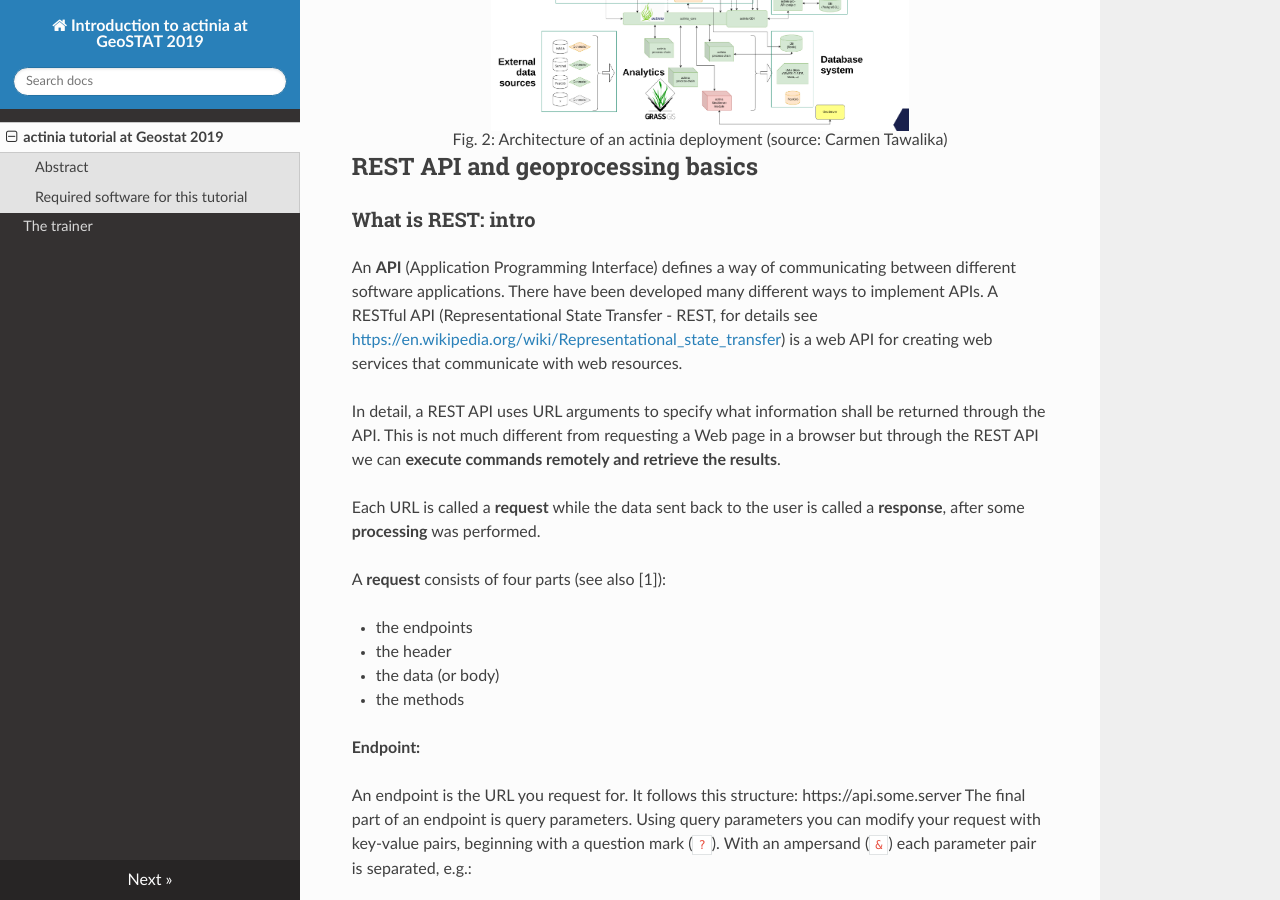
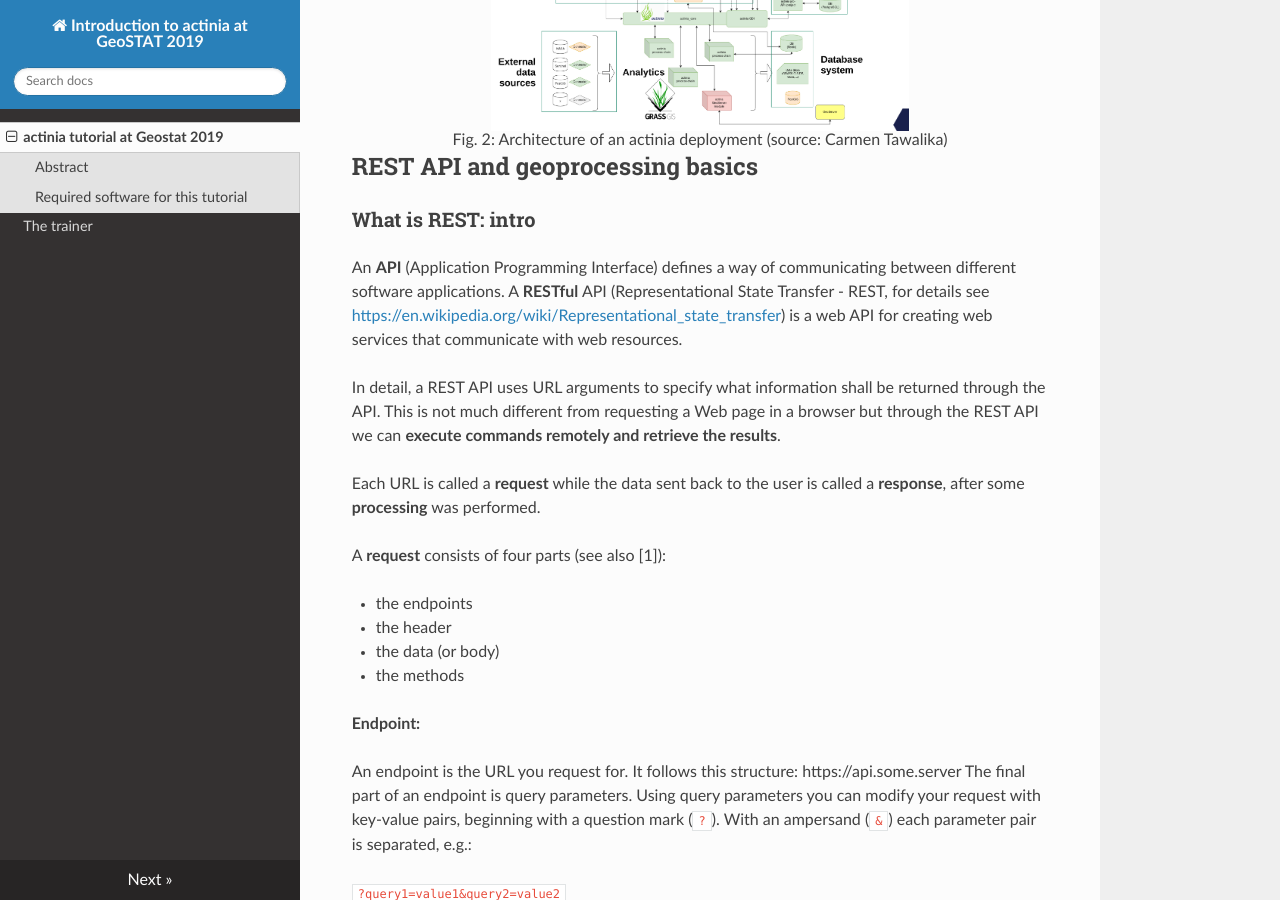
Before and after one commit to actinia-org/actinia-introduction, an MkDocs documentation site: the page built from docs/index.md, in a window 1280 px wide and 900 px high, scrolled down 4666 px. Built offline with MkDocs 1.6.1, drawn with Linux system fonts in a browser that asks for light colours; nearby versions of some CDN libraries; some of the changed text lies outside the part shown.

Commit message:
language fix

```diff
--- a/docs/index.md
+++ b/docs/index.md
@@ -153,7 +153,7 @@
 
 ### What is REST: intro
 
-An **API** (Application Programming Interface) defines a way of communicating between different software applications. There have been developed many different ways to implement APIs. A RESTful API (Representational State Transfer - REST, for details see [https://en.wikipedia.org/wiki/Representational_state_transfer](https://en.wikipedia.org/wiki/Representational_state_transfer)) is a web API for creating web services that communicate with web resources.
+An **API** (Application Programming Interface) defines a way of communicating between different software applications. A **RESTful** API (Representational State Transfer - REST, for details see [https://en.wikipedia.org/wiki/Representational_state_transfer](https://en.wikipedia.org/wiki/Representational_state_transfer)) is a web API for creating web services that communicate with web resources.
 
 In detail, a REST API uses URL arguments to specify what information shall be returned through the API. This is not much different from requesting a Web page in a browser but through the REST API we can **execute commands remotely and retrieve the results**.
 
```
Also changed, not shown: other parts of docs/index.md (+5 -0 lines).
